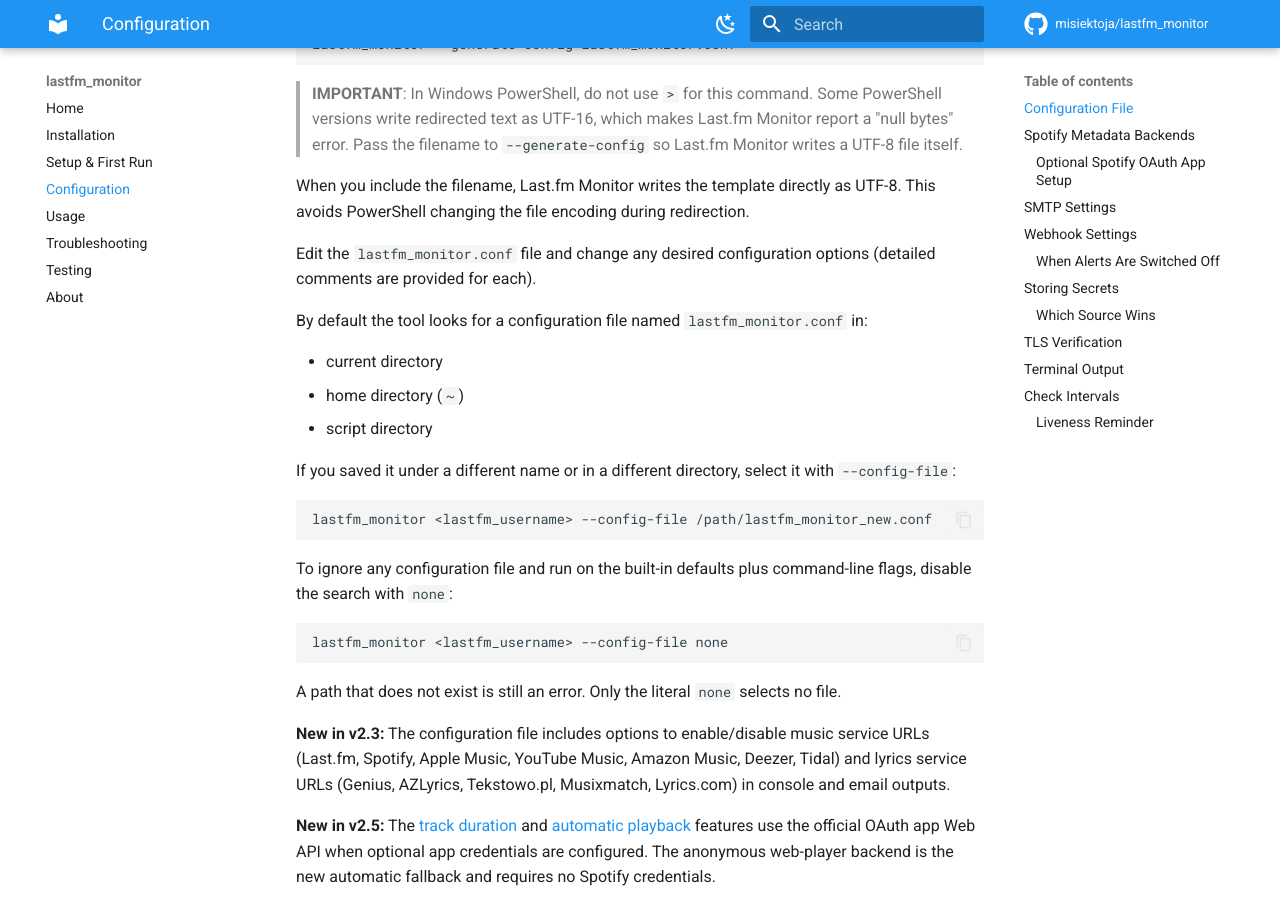
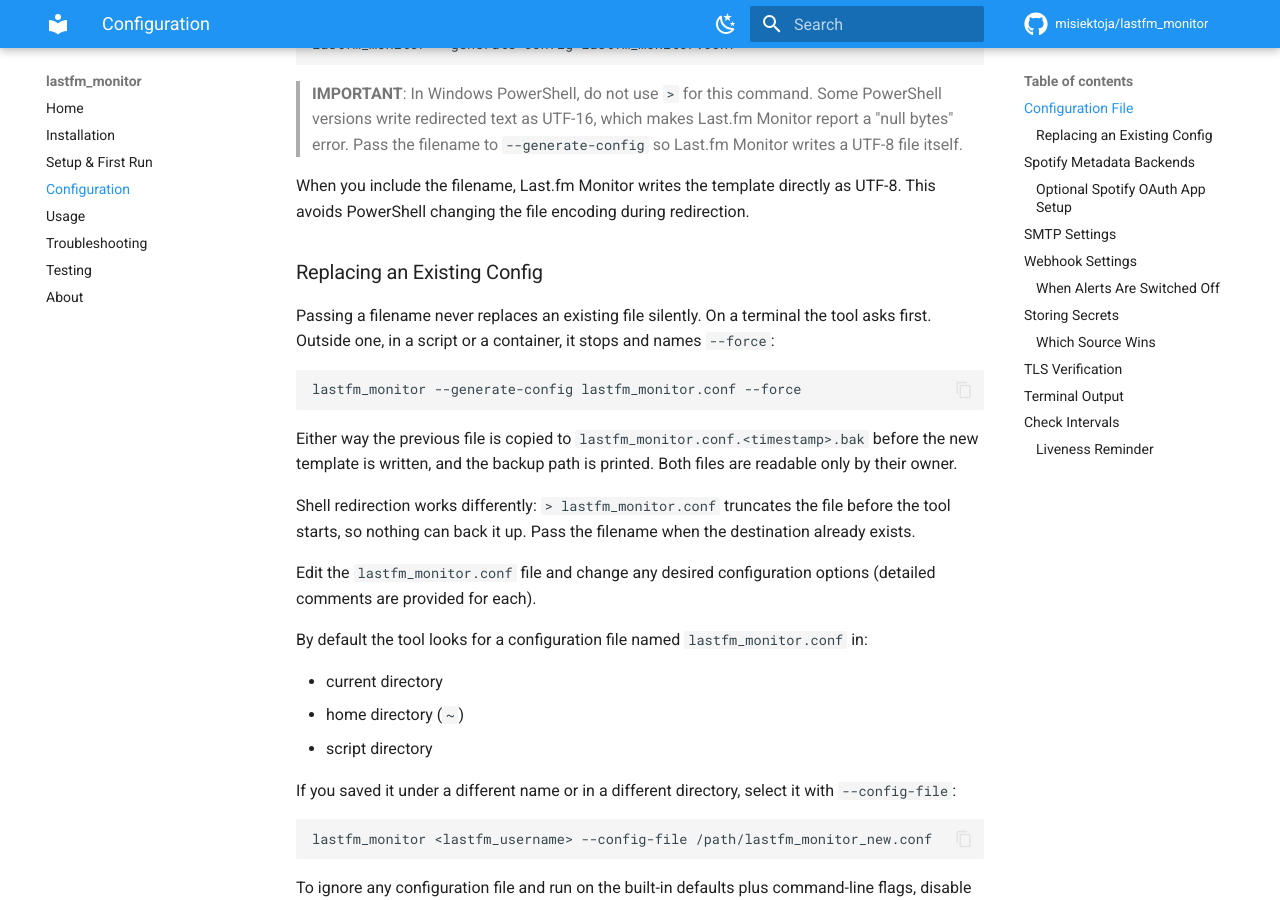
Before and after one commit to misiektoja/lastfm_monitor, an MkDocs documentation site: the page built from docs/configuration.md, in a window 1280 px wide and 900 px high, scrolled down 391 px. Built offline with MkDocs 1.6.1 and Material for MkDocs 9.7.7, drawn with Linux system fonts in a browser that asks for light colours; comment, search, counter and statistics services are not loaded; some of the changed text lies outside the part shown.

Commit message:
docs(configuration): document the config backup, --force and the dotenv rule

````diff
--- a/docs/configuration.md
+++ b/docs/configuration.md
@@ -17,6 +17,18 @@
 > **IMPORTANT**: In Windows PowerShell, do not use `>` for this command. Some PowerShell versions write redirected text as UTF-16, which makes Last.fm Monitor report a "null bytes" error. Pass the filename to `--generate-config` so Last.fm Monitor writes a UTF-8 file itself.
 
 When you include the filename, Last.fm Monitor writes the template directly as UTF-8. This avoids PowerShell changing the file encoding during redirection.
+
+### Replacing an Existing Config
+
+Passing a filename never replaces an existing file silently. On a terminal the tool asks first. Outside one, in a script or a container, it stops and names `--force`:
+
+```sh
+lastfm_monitor --generate-config lastfm_monitor.conf --force
+```
+
+Either way the previous file is copied to `lastfm_monitor.conf.<timestamp>.bak` before the new template is written, and the backup path is printed. Both files are readable only by their owner.
+
+Shell redirection works differently: `> lastfm_monitor.conf` truncates the file before the tool starts, so nothing can back it up. Pass the filename when the destination already exists.
 
 Edit the `lastfm_monitor.conf` file and change any desired configuration options (detailed comments are provided for each).
 
@@ -184,6 +196,8 @@
 
 Each command accepts `--env-file PATH`. Existing values require confirmation and the update is atomic. `--env-file none` is rejected because these commands must save their values.
 
+The dotenv file is replaced in one step and is never backed up, so a rotated secret is not left behind in a second file. Keep your own copy if you need one.
+
 Answering `n` to the replacement question keeps the saved value and says so. Pressing Ctrl+C at any prompt cancels the command and exits with a failure code. Neither answer changes the dotenv file.
 
 Whatever you store, the tool redacts these values from its error output and from the log file. A configured value shorter than 12 characters is only redacted in the forms that identify it as a secret, such as `SMTP_PASSWORD = ...` or an `Authorization` header, because replacing a short value everywhere would corrupt ordinary text that happens to contain the same word.
````
